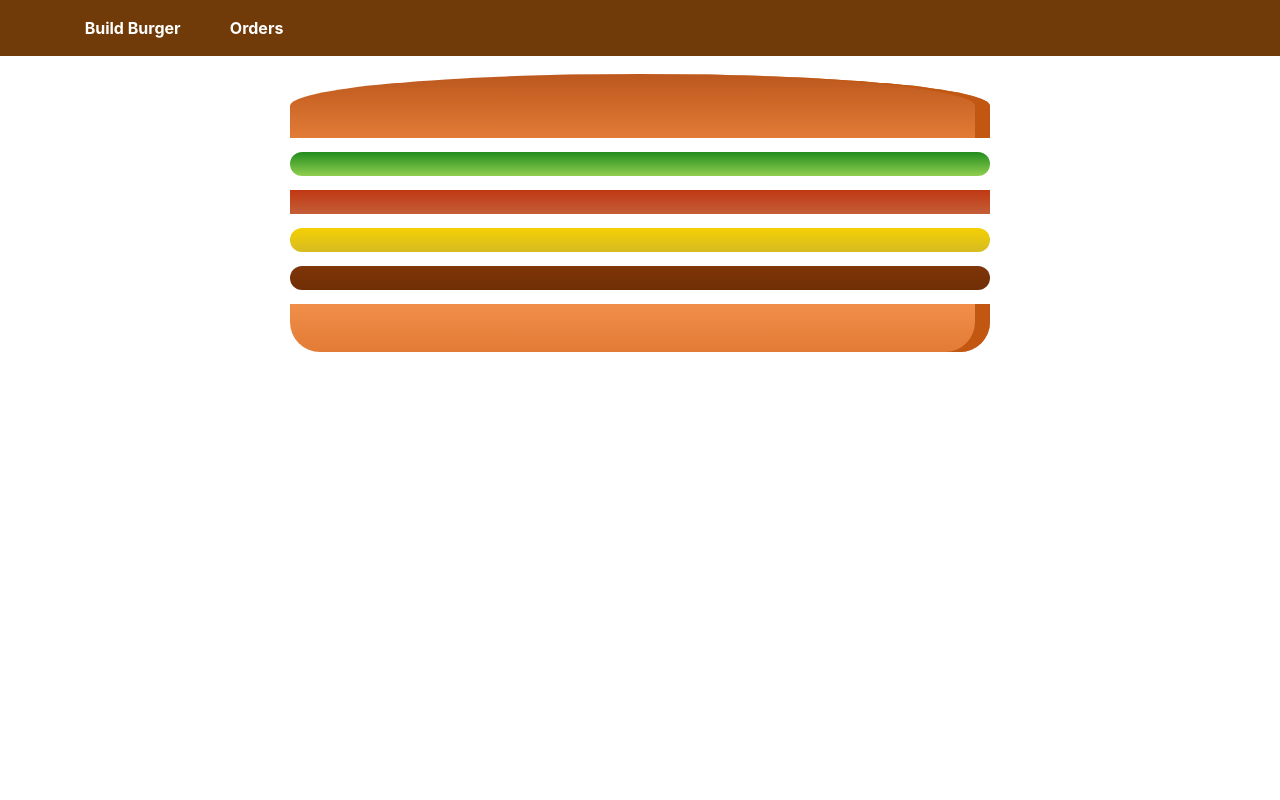
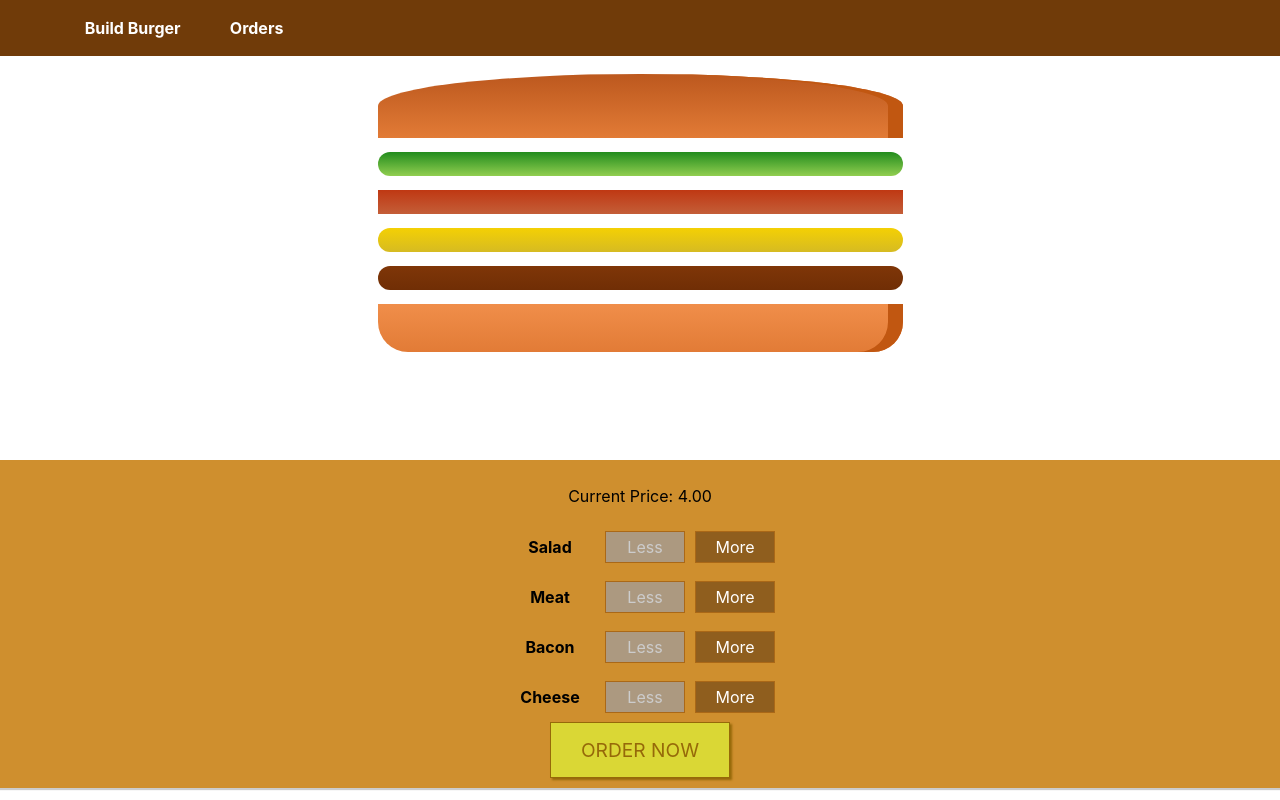
Before and after one commit to motasem99/my-react-app, a React (Create React App) app: page / in a window 1280 px wide. Built offline with nearby package versions, Linux system fonts and the light colour scheme.

Commit message:
finish cotrol

```diff
--- a/package.json
+++ b/package.json
@@ -8,6 +8,7 @@
     "@testing-library/user-event": "^12.1.10",
     "react": "^17.0.1",
     "react-dom": "^17.0.1",
+    "react-icons": "^4.1.0",
     "react-router-dom": "^5.2.0",
     "react-scripts": "4.0.1",
     "web-vitals": "^0.2.4"
--- a/src/components/Burger/Burger.jsx
+++ b/src/components/Burger/Burger.jsx
@@ -2,8 +2,10 @@ import React from 'react'
 
 import classes from './Burger.module.css'
 import BurgerIngredients from '../BurgerIngredients/BurgerIngredients'
+import ControlBurger from '../ControlBurger/ControlBurger'
 
 const Burger = (props) => (
+    <div>
         <div className={classes.Burger}>
             <BurgerIngredients type='bread-top' />
             <BurgerIngredients type='salad' />
@@ -12,6 +14,8 @@ const Burger = (props) => (
             <BurgerIngredients type='meat' />
             <BurgerIngredients type='bread-bottom' />
         </div>
+            <ControlBurger />
+    </div>
 )
 
 export default Burger
--- a/src/components/Burger/Burger.module.css
+++ b/src/components/Burger/Burger.module.css
@@ -25,6 +25,6 @@
 @media (min-width: 1000px) and (min-height: 700px) {
   .Burger {
     width: 700px;
-    height: 600px;
+    height: 400px;
   }
 }
--- a/src/components/BurgerIngredients/BurgerIngredients.jsx
+++ b/src/components/BurgerIngredients/BurgerIngredients.jsx
@@ -8,22 +8,22 @@ class BurgerIngredients extends Component {
 
         switch(this.props.type) {
             case ('bread-top'):
-                ingredient = <div style={{width: '100%', height: '4rem'}} className={classes.BreadTop}></div>
+                ingredient = <div style={{width: '75%', height: '4rem'}} className={classes.BreadTop}></div>
                 break;
             case ('bread-bottom'):
-                ingredient = <div style={{width: '100%', height: '3rem'}} className={classes.BreadBottom}></div>
+                ingredient = <div style={{width: '75%', height: '3rem'}} className={classes.BreadBottom}></div>
                 break;
             case ('meat'):
-                ingredient = <div style={{width: '100%', height: '1.5rem'}} className={classes.Meat}></div>
+                ingredient = <div style={{width: '75%', height: '1.5rem'}} className={classes.Meat}></div>
                 break;
             case ('salad'):
-                ingredient = <div style={{width: '100%', height: '1.5rem'}} className={classes.Salad}></div>
+                ingredient = <div style={{width: '75%', height: '1.5rem'}} className={classes.Salad}></div>
                 break
             case ('cheese'):
-                ingredient = <div style={{width: '100%', height: '1.5rem'}} className={classes.Cheese}></div>
+                ingredient = <div style={{width: '75%', height: '1.5rem'}} className={classes.Cheese}></div>
                 break
             case ('bacon'):
-                ingredient = <div style={{width: '100%', height: '1.5rem'}} className={classes.Bacon}></div>
+                ingredient = <div style={{width: '75%', height: '1.5rem'}} className={classes.Bacon}></div>
                 break
             default: ingredient = null
         }
--- a/src/components/ControlBurger/ControlBurger.jsx
+++ b/src/components/ControlBurger/ControlBurger.jsx
@@ -0,0 +1,36 @@
+import React from 'react'
+import classes from './ControlBurger.module.css'
+
+const ControlBurger = (props) => (
+    <div className={classes.BuildControls}>
+        <p>Current Price: 4.00</p>
+        <div className={classes.BuildControl}>
+            <label className={classes.Label}>Salad</label>
+            <button className={classes.Less}>Less</button>
+            <button className={classes.More}>More</button>
+        </div>
+
+        <div className={classes.BuildControl}>
+            <label className={classes.Label}>Meat</label>
+            <button className={classes.Less}>Less</button>
+            <button className={classes.More}>More</button>
+        </div>
+
+        <div className={classes.BuildControl}>
+            <label className={classes.Label}>Bacon</label>
+            <button className={classes.Less}>Less</button>
+            <button className={classes.More}>More</button>
+        </div>
+
+        <div className={classes.BuildControl}>
+            <label className={classes.Label}>Cheese</label>
+            <button className={classes.Less}>Less</button>
+            <button className={classes.More}>More</button>
+        </div>
+
+    <button className={classes.OrderButton}>ORDER NOW</button>
+
+        </div>
+)
+
+export default ControlBurger
--- a/src/components/ControlBurger/ControlBurger.module.css
+++ b/src/components/ControlBurger/ControlBurger.module.css
@@ -0,0 +1,98 @@
+.BuildControls {
+  width: 100%;
+  background-color: #cf8f2e;
+  display: flex;
+  flex-flow: column;
+  align-items: center;
+  box-shadow: 0 2px 1px #ccc;
+  margin: auto;
+  padding: 10px 0;
+}
+
+.BuildControl button {
+  display: block;
+  font: inherit;
+  padding: 5px;
+  margin: 0 5px;
+  width: 80px;
+  border: 1px solid #aa6817;
+  cursor: pointer;
+  outline: none;
+}
+
+.OrderButton {
+  background-color: #dad735;
+  outline: none;
+  cursor: pointer;
+  border: 1px solid #966909;
+  color: #966909;
+  font-family: inherit;
+  font-size: 1.2em;
+  padding: 15px 30px;
+  box-shadow: 2px 2px 2px #966909;
+}
+
+.BuildControl {
+  display: flex;
+  justify-content: space-between;
+  align-items: center;
+  margin: 5px 0;
+}
+
+.Label {
+  padding: 10px;
+  font-weight: bold;
+  width: 80px;
+}
+
+.Less {
+  background-color: #ac9980;
+  color: #ccc;
+}
+
+.More {
+  background-color: #8f5e1e;
+  color: white;
+}
+
+.OrderButton {
+  background-color: #dad735;
+  outline: none;
+  cursor: pointer;
+  border: 1px solid #966909;
+  color: #966909;
+  font-family: inherit;
+  font-size: 1.2em;
+  padding: 15px 30px;
+  box-shadow: 2px 2px 2px #966909;
+}
+
+.OrderButton:hover,
+.OrderButton:active {
+  background-color: #a0db41;
+  border: 1px solid #966909;
+  color: #966909;
+}
+
+.OrderButton:disabled {
+  background-color: #c7c6c6;
+  cursor: not-allowed;
+  border: 1px solid #ccc;
+  color: #888888;
+}
+
+.OrderButton:not(:disabled) {
+  animation: enable 0.3s linear;
+}
+
+@keyframes enable {
+  0% {
+    transform: scale(1);
+  }
+  60% {
+    transform: scale(1.1);
+  }
+  100% {
+    transform: scale(1);
+  }
+}
```
Also changed, not shown: 2 other files (tests, documents, lock files or other folders). Lines whose indentation alone changed are shown as unchanged.
